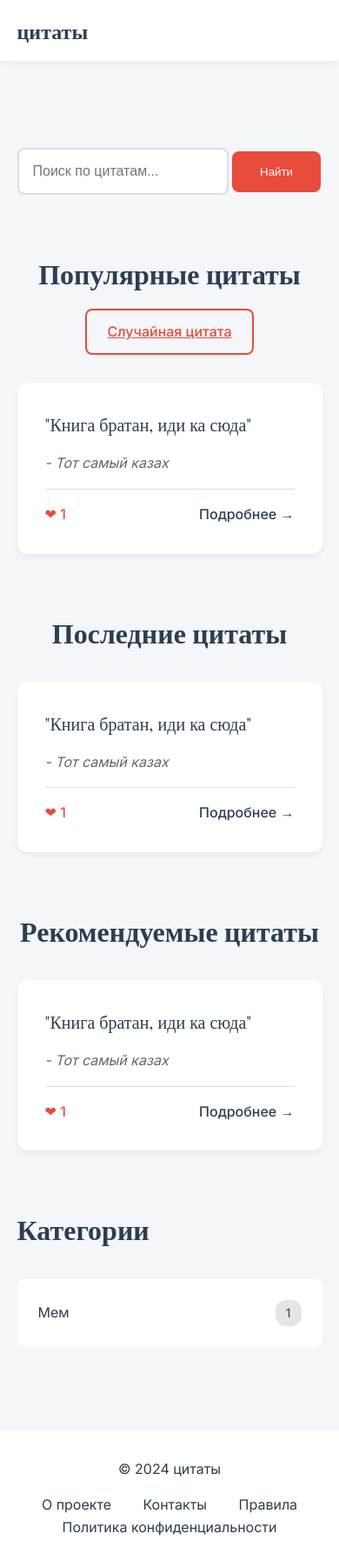
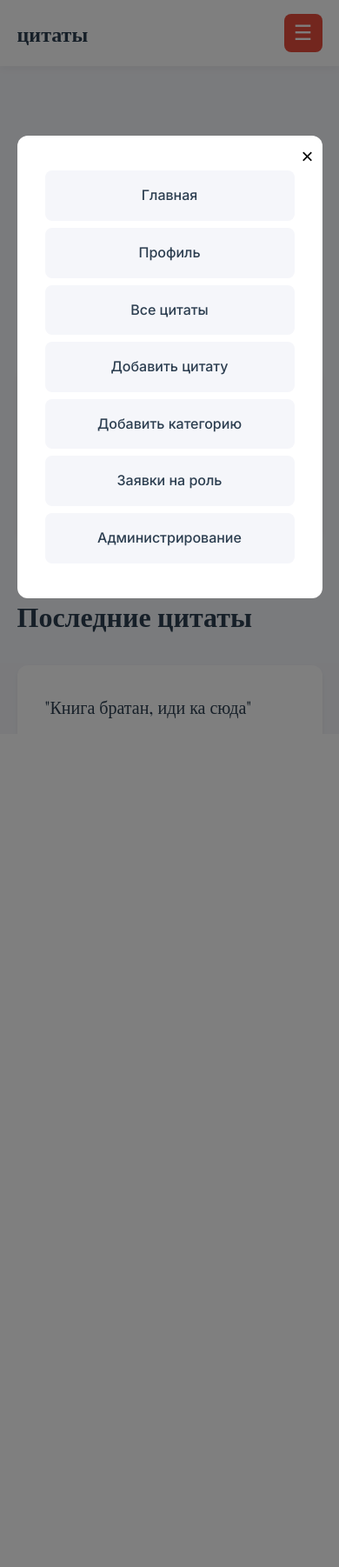
Before and after one commit to mqfrommee/qwe, a Flask app: page / in a window 390 px wide. Shown: the whole page at 87% size. After the commit the page ends 826 px from the top, so only its background shows below. Run offline with Flask 3, Linux system fonts and the light colour scheme; a user stored in the database is signed in.

Commit message:
гавнооооо

```diff
--- a/static/home.css
+++ b/static/home.css
@@ -247,26 +247,105 @@
 .footer-links a:hover {
     color: var(--accent-color);
 }
+.menu-button {
+    display: none;
+    background-color: var(--accent-color);
+    color: white;
+    border: none;
+    border-radius: 8px;
+    width: 44px;
+    height: 44px;
+    font-size: 1.5rem;
+    cursor: pointer;
+    transition: all 0.3s ease;
+    align-items: center;
+    justify-content: center;
+}
+
+.menu-button:hover {
+    background-color: #c0392b;
+    transform: scale(1.05);
+}
+
+.modal-nav a {
+    display: block;
+    padding: 1rem 1.5rem;
+    margin: 0.5rem 0;
+    text-decoration: none;
+    color: var(--text-color);
+    font-weight: 500;
+    border-radius: 8px;
+    transition: all 0.3s ease;
+    text-align: center;
+    background-color: var(--background-color);
+}
+
+.modal-nav a:hover,
+.modal-nav a.active {
+    background-color: var(--accent-color);
+    color: white;
+    transform: translateX(5px);
+}
 
 /* Responsive Design */
 @media (max-width: 768px) {
     .nav-links {
+        display: none !important;
+    }
+
+    .menu-button {
+        display: flex !important;
+    }
+}
+
+@media (min-width: 769px) {
+    .menu-button {
         display: none;
     }
 
-    .section-header {
-        flex-direction: column;
-        gap: 1rem;
-        text-align: center;
+    .modal {
+        display: none !important;
     }
 
-    .footer-content {
-        flex-direction: column;
-        gap: 1rem;
-        text-align: center;
-    }
-
-    .footer-links a {
-        margin: 0 1rem;
+    .nav-links {
+        display: flex !important;
     }
 }
+
+.hidden {
+    display: none;
+}
+
+/* Модальное окно */
+.modal {
+    position: fixed;
+    top: 0;
+    left: 0;
+    width: 100%;
+    height: 100%;
+    background-color: rgba(0, 0, 0, 0.5);
+    display: flex;
+    justify-content: center;
+    align-items: center;
+    z-index: 1000;
+}
+
+.modal-content {
+    background-color: var(--card-background);
+    padding: 2rem;
+    border-radius: 12px;
+    width: 90%;
+    max-width: 400px;
+    text-align: center;
+    position: relative;
+}
+
+.close-btn {
+    position: absolute;
+    top: 10px;
+    right: 10px;
+    background: none;
+    border: none;
+    font-size: 1.5rem;
+    cursor: pointer;
+}
--- /dev/null
+++ b/static/js/modal_home.js
@@ -0,0 +1,25 @@
+document.addEventListener('DOMContentLoaded', () => {
+    const menuButton = document.getElementById('menu-button');
+    const modal = document.getElementById('modal-nav');
+    const closeButton = modal.querySelector('.close-btn');
+
+    // Открытие модального окна
+    menuButton.addEventListener('click', () => {
+    modal.classList.remove('hidden');
+    document.body.classList.add('modal-open');
+    });
+
+    // Закрытие модального окна
+    closeButton.addEventListener('click', () => {
+    modal.classList.add('hidden');
+    document.body.classList.remove('modal-open');
+    });
+
+    // Закрытие модального окна при клике вне его
+ window.addEventListener('click', (event) => {
+    if (event.target === modal) {
+        modal.classList.add('hidden');
+        document.body.classList.remove('modal-open');
+    }
+    });
+});
--- a/templates/home.html
+++ b/templates/home.html
@@ -13,7 +13,7 @@
 <body>
     <header>
         <nav class="navbar">
-            <div class="logo"> цитаты</div>
+            <div class="logo">цитаты</div>
             <div class="nav-links">
                 <a href="{{ url_for('home') }}" class="active">Главная</a>
                 <a href="{{ url_for('profile') }}">Профиль</a>
@@ -22,18 +22,43 @@
                     <a href="{{ url_for('add_quote') }}">Добавить цитату</a>
                     <a href="{{ url_for('add_category') }}">Добавить категорию</a>
                 {% endif %}
-
                 {% if current_user.role == 'admin' %}
                     <a href="{{ url_for('role_requests') }}">Заявки на роль</a>
                     <a href="{{ url_for('admin') }}">Администрирование</a>
                 {% endif %}
-
                 {% if current_user.role == 'user' %}
                     <a href="{{ url_for('request_role') }}">Смена роли</a>
                 {% endif %}
             </div>
+            <!-- Кнопка для открытия модального окна -->
+            <button id="menu-button" class="menu-button">☰</button>
         </nav>
     </header>
+
+    <!-- Изменения в ID модального окна -->
+<div id="modal-nav" class="modal hidden">
+    <div class="modal-content">
+        <button class="close-btn">&times;</button>
+        <nav class="modal-nav">
+            <a href="{{ url_for('home') }}">Главная</a>
+            <a href="{{ url_for('profile') }}">Профиль</a>
+            <a href="{{ url_for('all_quotes') }}">Все цитаты</a>
+            {% if current_user.role in ['admin', 'editor'] %}
+                <a href="{{ url_for('add_quote') }}">Добавить цитату</a>
+                <a href="{{ url_for('add_category') }}">Добавить категорию</a>
+            {% endif %}
+            {% if current_user.role == 'admin' %}
+                <a href="{{ url_for('role_requests') }}">Заявки на роль</a>
+                <a href="{{ url_for('admin') }}">Администрирование</a>
+            {% endif %}
+            {% if current_user.role == 'user' %}
+                <a href="{{ url_for('request_role') }}">Смена роли</a>
+            {% endif %}
+        </nav>
+    </div>
+</div>
+
+
 
     <!-- Отладочная информация для проверки роли пользователя -->
     <p>Роль пользователя: {{ current_user.role }}</p>
@@ -140,5 +165,8 @@
             </div>
         </div>
     </footer>
+
+
+    <script src="{{ url_for('static', filename='js/modal_home.js') }}"></script>
 </body>
 </html>
```
Also changed, not shown: instance/quotes.db.
